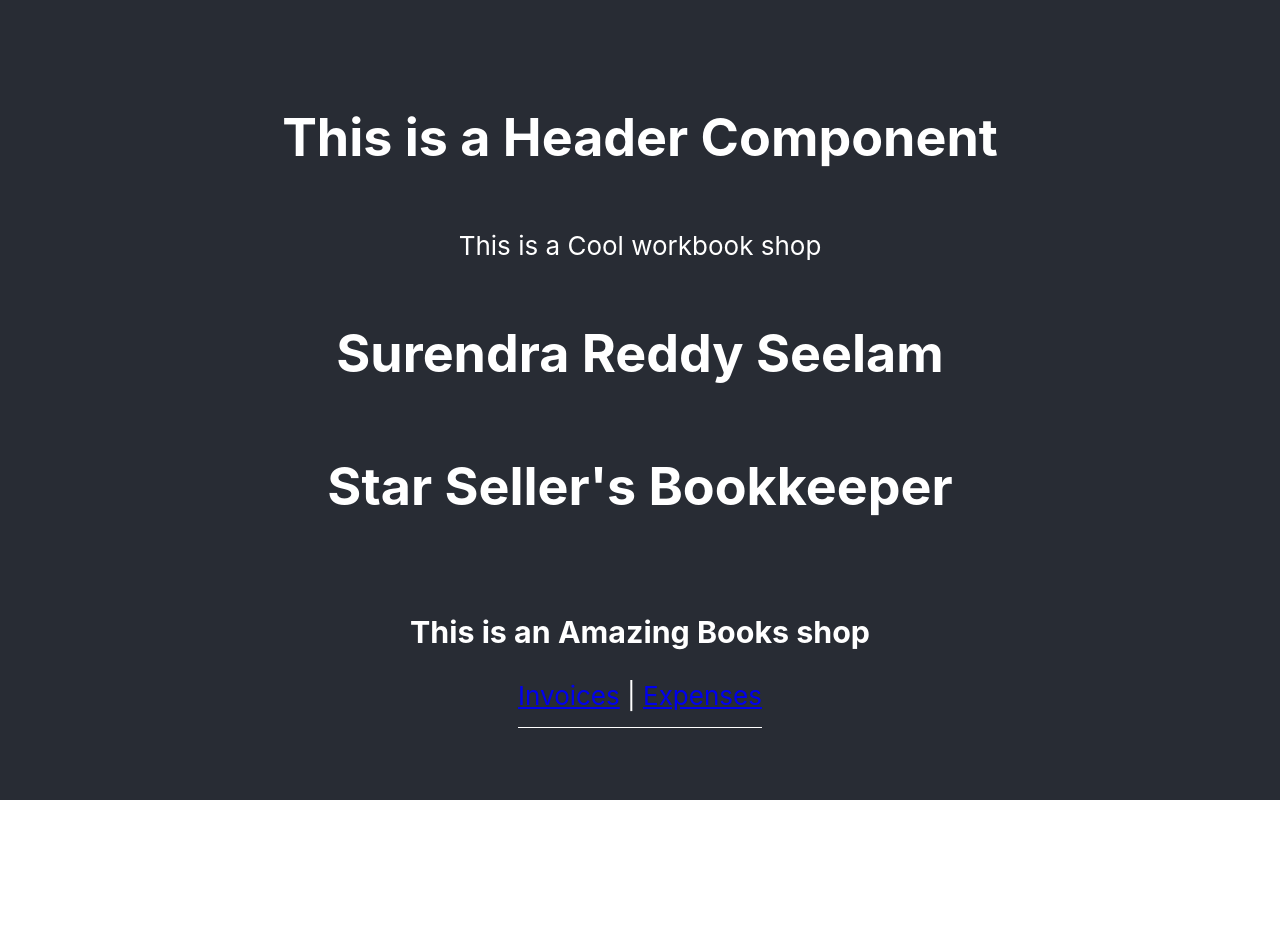
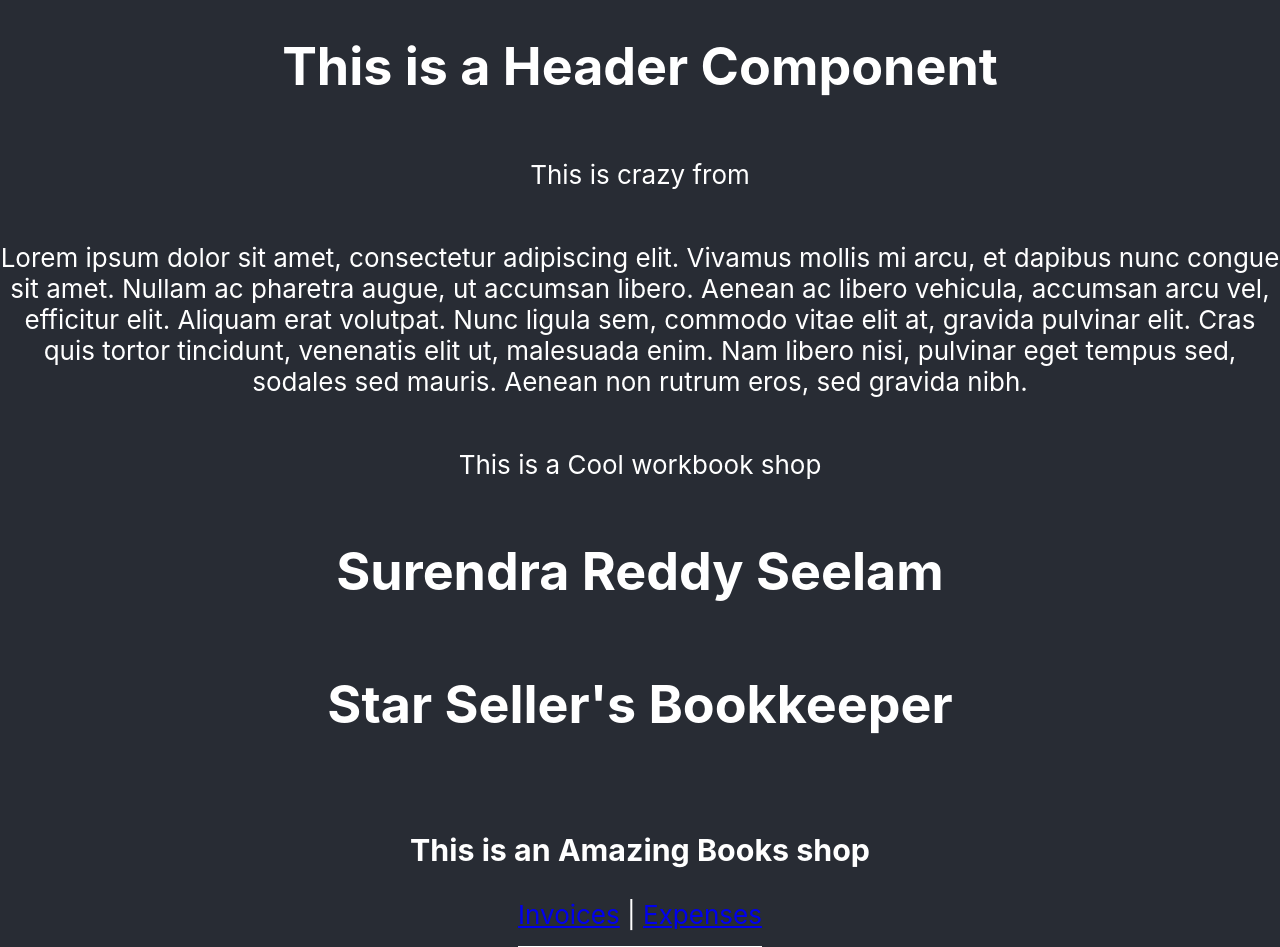
Before and after one commit to surendra916/first-app, a React (Create React App) app: page / in a window 1280 px wide. Before the commit the page ends 800 px from the top, so only its background shows below. Built offline with nearby package versions, Linux system fonts and the light colour scheme.

Commit message:
Commit from 2nd branch

```diff
--- a/src/App.js
+++ b/src/App.js
@@ -10,8 +10,12 @@ function App() {
       <header className="App-header">
 
         <Header />
+        <p>This is crazy from </p>
 
-        <p> This is a Cool workbook shop </p>
+        <p>Lorem ipsum dolor sit amet, consectetur adipiscing elit. Vivamus mollis mi arcu, et dapibus nunc congue sit amet. Nullam ac pharetra augue, ut accumsan libero. Aenean ac libero vehicula, accumsan arcu vel, efficitur elit. Aliquam erat volutpat.
+           Nunc ligula sem, commodo vitae elit at, gravida pulvinar elit. Cras quis tortor tincidunt, venenatis elit ut, malesuada enim. Nam libero nisi, pulvinar eget tempus sed, sodales sed mauris. Aenean non rutrum eros, sed gravida nibh.</p>
+
+          <p> This is a Cool workbook shop </p>
         <h1>
           Surendra Reddy Seelam
         </h1>
```
